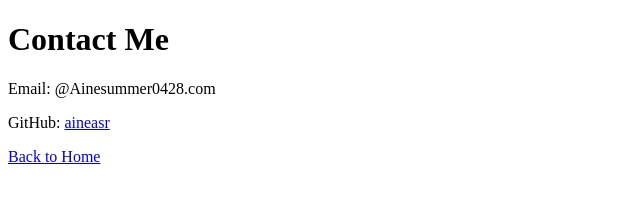
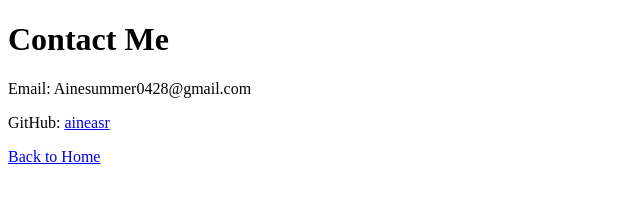
Before and after one commit to Aineasr/My-portfolio, a plain HTML site: page contact.html in a window 1280 px wide. Shown: the full height of the page, 0-640 px from the left. Drawn offline with Linux system fonts and the light colour scheme.

Commit message:
Update contact.html

```diff
--- a/contact.html
+++ b/contact.html
@@ -5,7 +5,7 @@
 </head>
 <body>
     <h1>Contact Me</h1>
-    <p>Email: @Ainesummer0428.com</p>
+    <p>Email: Ainesummer0428@gmail.com</p>
     <p>GitHub: <a href="https://github.com/aineasr">aineasr</a></p>
     <p><a href="index.html">Back to Home</a></p>
 </body>
```
